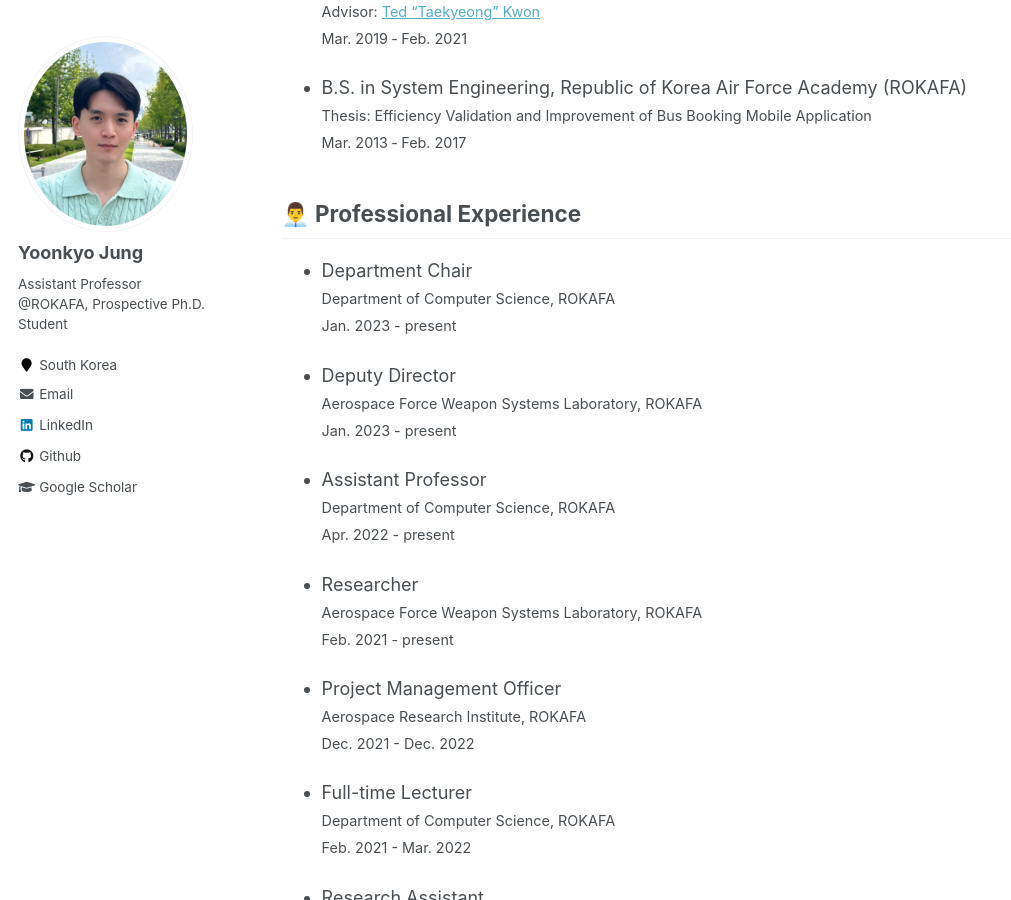
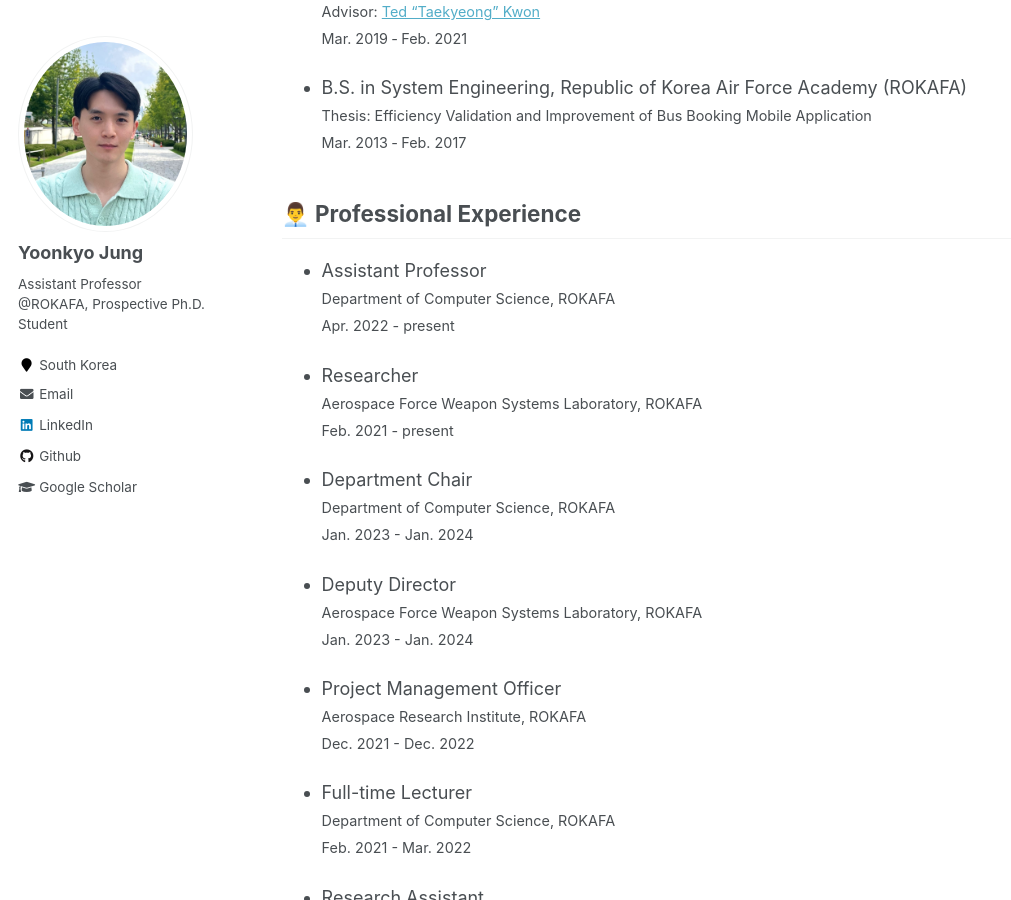
Before and after one commit to Yoonkyo/yoonkyo.github.io, a Jekyll site: the page built from _pages/about.md, in a window 1280 px wide and 900 px high, scrolled down 640 px. Shown: the whole window, without its empty margins (0-1011 px from the left). Built offline with Jekyll 4.4.1, drawn with Linux system fonts in a browser that asks for light colours; formulas are drawn with MathJax 3.

Commit message:
Update experience

```diff
--- a/_pages/about.md
+++ b/_pages/about.md
@@ -31,17 +31,6 @@ Contact: ykjung.rokafa@gmail.com
 
 👨‍💼 Professional Experience
 ------
-* Department Chair
-<span style="font-size:80%">
-<br>Department of Computer Science, ROKAFA
-<br>Jan. 2023 - present
-</span>
-
-* Deputy Director
-<span style="font-size:80%">
-<br>Aerospace Force Weapon Systems Laboratory, ROKAFA
-<br>Jan. 2023 - present
-</span>
 
 * Assistant Professor
 <span style="font-size:80%">
@@ -53,6 +42,18 @@ Contact: ykjung.rokafa@gmail.com
 <span style="font-size:80%">
 <br>Aerospace Force Weapon Systems Laboratory, ROKAFA
 <br>Feb. 2021 - present
+</span>
+
+* Department Chair
+<span style="font-size:80%">
+<br>Department of Computer Science, ROKAFA
+<br>Jan. 2023 - Jan. 2024
+</span>
+
+* Deputy Director
+<span style="font-size:80%">
+<br>Aerospace Force Weapon Systems Laboratory, ROKAFA
+<br>Jan. 2023 - Jan. 2024
 </span>
 
 * Project Management Officer
```
Also changed, not shown: 1 other file.
